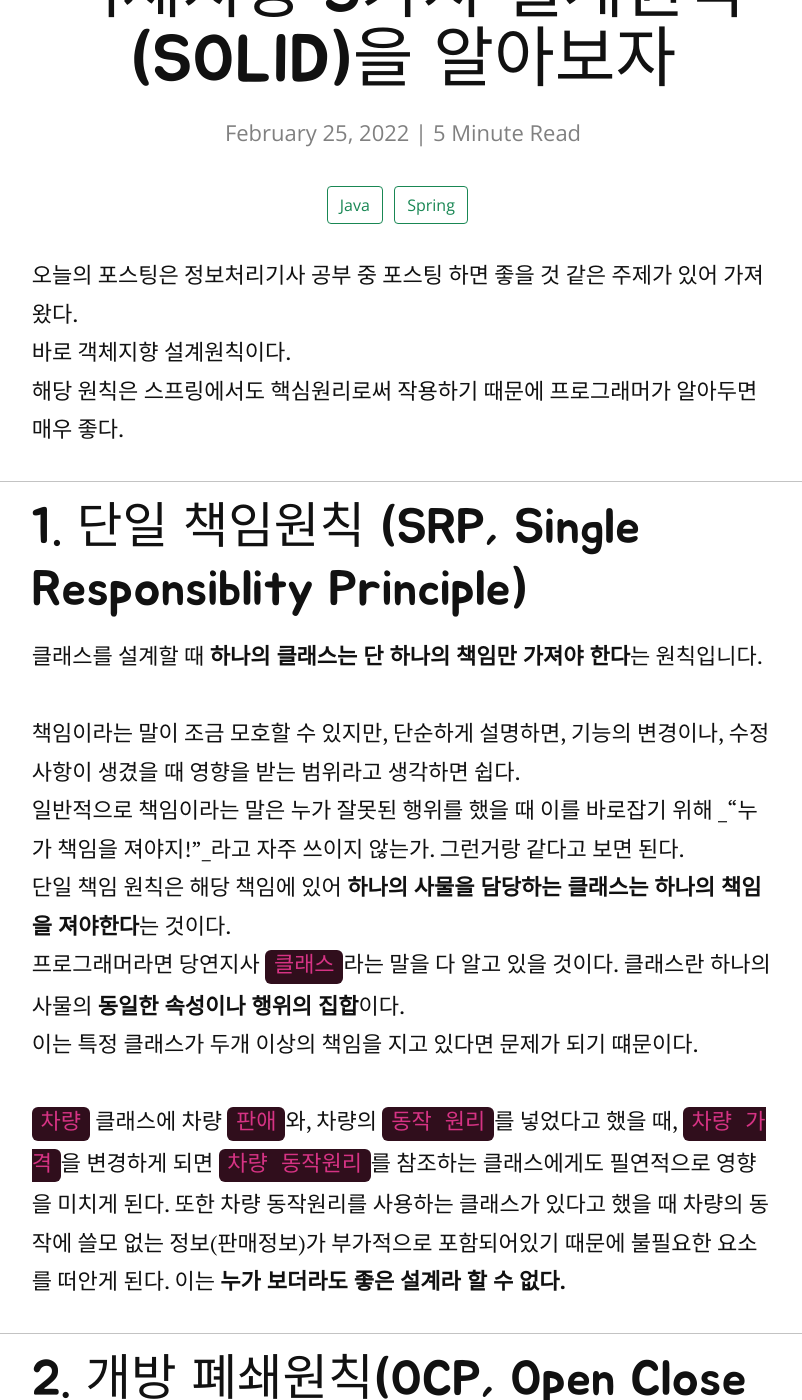
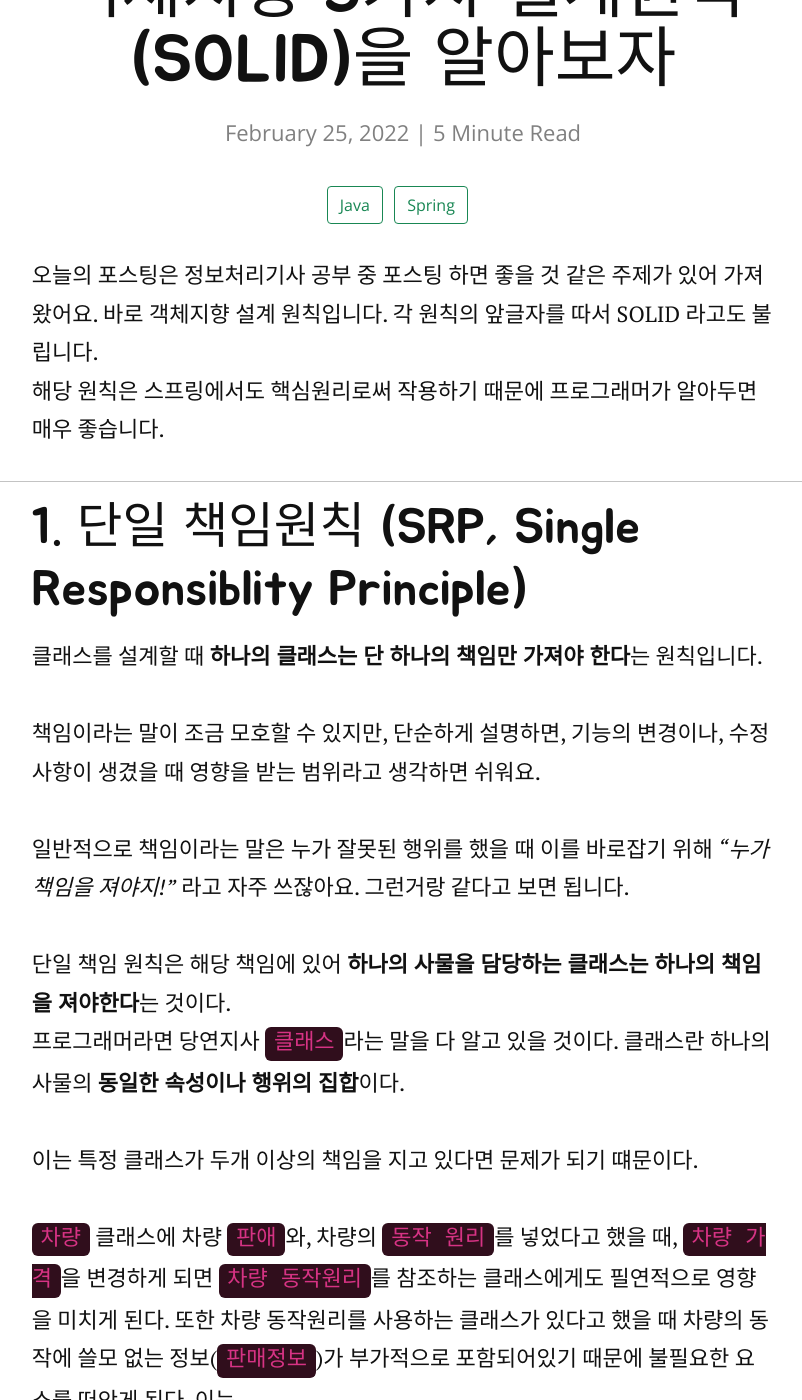
Before and after one commit to YangTaeyoung/YangTaeyoung.github.io, a Jekyll site: the page built from _posts/2022-02-25-Principle-of-OOP-Design.markdown, in a window 1280 px wide and 1400 px high, scrolled down 404 px. Shown: the whole window, without its empty margins (237-1039 px from the left). Built offline with Jekyll 4.4.1, drawn with Linux system fonts in a browser that asks for light colours; nearby versions of some CDN libraries; some web fonts are replaced; comment, search, counter and statistics services are not loaded; some of the changed text lies outside the part shown.

Commit message:
Update 2022-02-25-Principle-of-OOP-Design.markdown

```diff
--- a/_posts/2022-02-25-Principle-of-OOP-Design.markdown
+++ b/_posts/2022-02-25-Principle-of-OOP-Design.markdown
@@ -6,11 +6,9 @@
 ---
 
 
-오늘의 포스팅은 정보처리기사 공부 중 포스팅 하면 좋을 것 같은 주제가 있어 가져왔다.
+오늘의 포스팅은 정보처리기사 공부 중 포스팅 하면 좋을 것 같은 주제가 있어 가져왔어요. 바로 객체지향 설계 원칙입니다. 각 원칙의 앞글자를 따서 SOLID 라고도 불립니다.
 <br>
-바로 객체지향 설계원칙이다.
-<br>
-해당 원칙은 스프링에서도 핵심원리로써 작용하기 때문에 프로그래머가 알아두면 매우 좋다.
+해당 원칙은 스프링에서도 핵심원리로써 작용하기 때문에 프로그래머가 알아두면 매우 좋습니다.
 
 <hr>
 
@@ -18,27 +16,29 @@
 
 클래스를 설계할 때 **하나의 클래스는 단 하나의 책임만 가져야 한다**는 원칙입니다.
 <br><br>
-책임이라는 말이 조금 모호할 수 있지만, 단순하게 설명하면, 기능의 변경이나, 수정사항이 생겼을 때 영향을 받는 범위라고 생각하면 쉽다.
-<br>
-일반적으로 책임이라는 말은 누가 잘못된 행위를 했을 때 이를 바로잡기 위해 _"누가 책임을 져야지!"_라고 자주 쓰이지 않는가.
-그런거랑 같다고 보면 된다.
-<br>
+책임이라는 말이 조금 모호할 수 있지만, 단순하게 설명하면, 기능의 변경이나, 수정사항이 생겼을 때 영향을 받는 범위라고 생각하면 쉬워요.
+<br><br>
+일반적으로 책임이라는 말은 누가 잘못된 행위를 했을 때 이를 바로잡기 위해 _"누가 책임을 져야지!"_ 라고 자주 쓰잖아요.
+그런거랑 같다고 보면 됩니다.
+<br><br>
 단일 책임 원칙은 해당 책임에 있어 **하나의 사물을 담당하는 클래스는 하나의 책임을 져야한다**는 것이다.
 <br>
 프로그래머라면 당연지사 `클래스`라는 말을 다 알고 있을 것이다. 클래스란 하나의 사물의 **동일한 속성이나 행위의 집합**이다.
-<br>
+<br><br>
 이는 특정 클래스가 두개 이상의 책임을 지고 있다면 문제가 되기 떄문이다.
 <br><br>
 `차량` 클래스에 차량 `판애`와, 차량의 `동작 원리`를 넣었다고 했을 때, `차량 가격`을 변경하게 되면 `차량 동작원리`를 참조하는 클래스에게도 필연적으로 영향을 미치게 된다.
-또한 차량 동작원리를 사용하는 클래스가 있다고 했을 때 차량의 동작에 쓸모 없는 정보(판매정보)가 부가적으로 포함되어있기 때문에 불필요한 요소를 떠안게 된다.
-이는 **누가 보더라도 좋은 설계라 할 수 없다.**
+또한 차량 동작원리를 사용하는 클래스가 있다고 했을 때 차량의 동작에 쓸모 없는 정보(`판매정보`)가 부가적으로 포함되어있기 때문에 불필요한 요소를 떠안게 된다.
+이는
+<br><br>
+**누가 보더라도 좋은 설계라 할 수 없다.**
 
 <hr>
 
 ## 2. 개방 폐쇄원칙(OCP, Open Close Principle)
 
-개방 폐쇄원칙(이하, OCP)는 소프트웨어의 클래스, 모듈, 메소드 등의 확장에는 열려있어야 하며, 수정에는 닫혀있어야 한다는 원칙입니다.
-<br>
+개방 폐쇄원칙(이하, OCP)는 **소프트웨어의 클래스, 모듈, 메소드 등의 확장에는 열려있어야 하며, 수정에는 닫혀있어야 한다는 원칙**입니다.
+<br><br>
 해당 원칙에 가장 부합하기 위해 파일(`file`)에 특정 내용(`content`)을 쓰는 작업을 예로 들어 설명해보겠습니다.
 <br><br>
 _아래 코드는 실제로 동작하는 코드가 아닌 참고용입니다._
@@ -49,7 +49,7 @@
 }
 {%- endhighlight -%}
 <br>
-File클래스의 멤버함수에 매개변수로 받은 문자열을 쓰는 함수가 있다고 가정하였을 때 해당 함수처럼 설계하면 one.txt파일에 매개변수 content에 대한 내용을 쓰게 됩니다.
+`File`클래스의 멤버함수에 매개변수로 받은 문자열을 쓰는 함수가 있다고 가정하였을 때 해당 함수처럼 설계하면 `one.txt`파일에 매개변수 `content`에 대한 내용을 쓰게 됩니다.
 근데 만약 two.txt파일에도 쓰고 싶으면 어떨까요?
 <br>
 {%- highlight java -%}
@@ -67,26 +67,25 @@
   file.write(content);
 }
 {%- endhighlight -%}
-
-위처럼 메서드를 추가하여 새로운 함수를 정의하거나, 기존의 함수를 바꿔야 합니다.
+**위처럼 메서드를 추가하여 새로운 함수를 정의하거나, 기존의 함수를 바꿔야 합니다.**
 <br>
 하지만 개방 폐쇄원칙을 따라 설계 시 확장을 고려했다면 이런식으로 설계할 수 있었겠죠
 
 {%- highlight java -%}
 void fileWrite(String filePath, String content){
-  File file = new File("./one.txt");
+  File file = new File(filePath);
   file.write(content);
 }
 {%- endhighlight -%}
 
-이처럼 인터페이스나, 상속관계, 예시에서 나온 매개변수 등을 활용하여 확장성을 열어두고 변경의 가능성을 닫는 것, 이것이 `OCP`입니다.
+이처럼 **인터페이스나, 상속관계, 예시에서 나온 매개변수 등을 활용**하여 확장성을 열어두고 변경의 가능성을 닫는 것, 이것이 `OCP`입니다.
 
 <hr>
 
 ## 3. 리스코프 치환 원칙 (LSP, Liskov Substitution Principle)
 
 프로그램의 객체는 프로그램의 정확성을 깨뜨리지 않으면서 하위타입의 인스턴트로 바꿀 수 있어야 한다는 원칙입니다.
-<br>
+<br><br>
 이는 특히 **다형성과 관련**이 있습니다.
 <br>
 {%- highlight java -%}
@@ -97,9 +96,11 @@
 
 이런 함수가 있을 때 `Item` 인터페이스나, 클래스를 상속받는 하위타입의 인스턴스라면 `sell(apple)` 와 같이 호출했을 때 문제없이 바꾸어져야 한다는 말인 것이죠!
 
-## 4. 인터페이스 분리원칙 (ISP, )
+<hr>
 
-클라이언트가 자신이 이용하지 않는 메서드에 의존하지 않아야 한다는 원칙입니다.
+## 4. 인터페이스 분리원칙 (ISP, Interface Segregation Principle)
+
+**클라이언트가 자신이 이용하지 않는 메서드에 의존하지 않아야 한다는 원칙**입니다.
 <br>
 의존성은 저번 포스팅에 의존성 주입 파트에서도 알아보았는데, 그 의존이 맞습니다.
 <br><br>
@@ -118,10 +119,10 @@
 소프트웨어 모듈들을 분리하는 특정 형식을 지칭하는 원칙입니다.
 
 ### 해당 원칙은 다음과 같은 내용을 담고 있습니다.
-1. 상위 모듈은 하위모듈에 의존해선 안된다. 상위모듈과 하위모듈 모두 추상화에 의존하여야 한다.
-2. 추상화는 세부사항에 의존해서는 안된다. 세부사항이 추상화에 의존하여야 한다.
+1. 상위 모듈은 하위 모듈에 의존해선 안된다. 상위 모듈과 하위 모듈 모두 추상화에 의존하여야 한다.
+2. 추상화는 세부사항에 의존해서는 안된다. 세부 사항이 추상화에 의존하여야 한다.
 
-해당 원칙은 상위와 하위객체가 모두 동일한 추상화에 의존해야 한다는 객체지향 설계의 대원칙을 제공합니다.
+해당 원칙은 상위와 하위 객체가 모두 동일한 추상화에 의존해야 한다는 객체지향 설계의 대원칙을 제공합니다.
 <br><br>
 이렇게 말하면 잘 이해가 되지 않죠? 예를 들어 좀 더 쉽게 생각해보죠.
 <br>
@@ -136,6 +137,10 @@
 
 <hr>
 
-> 오늘은 이렇게 객체지향 설계의 5가지 원칙 SOLID에 대해 알아보았습니다. 이해하기 조금 난해할 수 있지만, 코딩을 하면서 분명 필요한 부분이니, 무리하게 외우기보다는 실제 코딩을 하시면서 몸에 익히시는 것을 권장합니다.
-> <br>그럼 다음 포스팅에서 만나요!
+> 오늘은 이렇게 객체지향 설계의 5가지 원칙 SOLID에 대해 알아보았습니다.
+> <br><br>
+> 이해하기 조금 난해할 수 있지만, 코딩을 하면서 분명 필요한 부분이니, 무리하게 외우기보다는 실제 코딩을 하시면서 몸에 익히시는 것을 권장합니다.
+> <br><br>
+> 그럼 다음 포스팅에서 만나요!
+> <br>
 > 언제든 좋은 지적은 감사히 받겠습니다. 틀린 것이 있으면 말씀해주세요!
```
